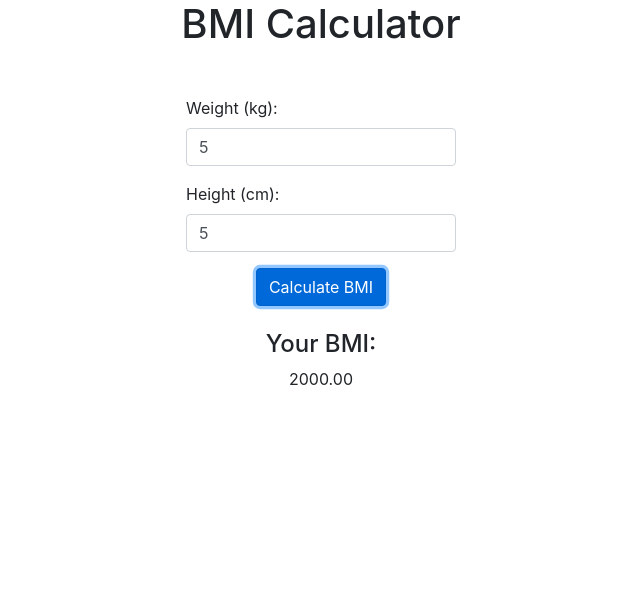
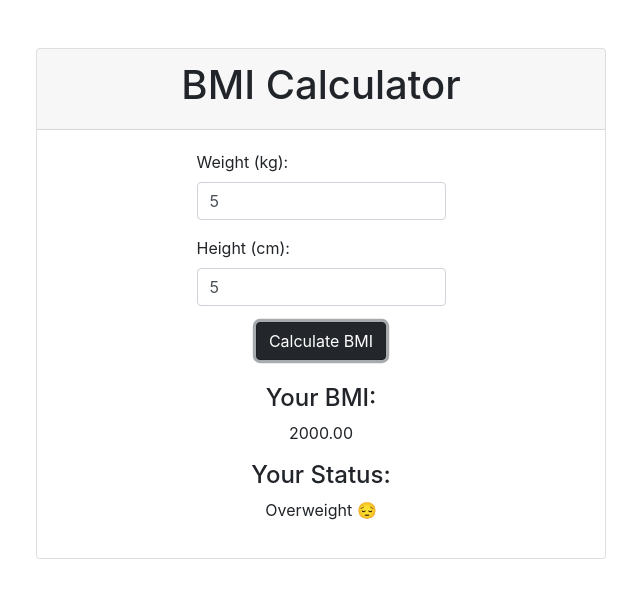
Before and after one commit to LiyabonaMM/Bmi-calculator, a plain HTML site: page index.html in a window 1280 px wide. Both pictures are taken after typing "5", "5" into the empty fields and a click on the button "Calculate BMI". Shown: the whole page, without its empty margins (319-959 px from the left). Drawn offline with nearby package versions, Linux system fonts and the light colour scheme.

Commit message:
Third Commit

```diff
--- a/index.html
+++ b/index.html
@@ -9,8 +9,12 @@
 </head>
 <body>
   <div class="container">
+    <div class="card mt-5">
+      <div class="card-header">
         <h1 class="text-center">BMI Calculator</h1>
-    <div class="row justify-content-center mt-5">
+      </div>
+      <div class="card-body">
+        <div class="row justify-content-center">
           <div class="col-sm-6">
             <div class="form-group">
               <label for="weight">Weight (kg):</label>
@@ -21,11 +25,15 @@
               <input type="number" id="height" class="form-control">
             </div>
             <div class="form-group text-center">
-          <button class="btn btn-primary" onclick="workoutBMI()">Calculate BMI</button>
+              <button class="btn btn-dark" onclick="workoutBMI()">Calculate BMI</button>
             </div>
             <div class="result text-center mt-4">
               <h4>Your BMI:</h4>
               <p id="bmi"></p>
+              <h4>Your Status:</h4>
+              <p id="status"></p>
+            </div>
+          </div>
         </div>
       </div>
     </div>
--- a/script.js
+++ b/script.js
@@ -1,24 +1,25 @@
+
 function workoutBMI() {
-  // Get input values
-  const theWeightInputw = document.getElementById('weight');
+  // Input values
+  const weightInputw = document.getElementById('weight');
   const heightInputh = document.getElementById('height');
-  const weight = parseFloat(theWeightInputw.value);
+  const weight = parseFloat(weightInputw.value);
   const height = parseFloat(heightInputh.value) / 100; // Convert height to meters
 
   // Calculate BMI
   const bmi = weight / (height * height);
 
-  // Display the result
-  const myBmiResults = document.getElementById('bmi');
-  myBmiResults.textContent = bmi.toFixed(2);
-  myBmiResults.parentNode.style.display = 'block';
+  // The results
+  const theBmiResults = document.getElementById('bmi');
+  theBmiResults.textContent = bmi.toFixed(2);
+  theBmiResults.parentNode.style.display = 'block';
 
-  // Check overweight status
-  const theStatusResult = document.getElementById('status');
+  // Checking The overweight status
+  const theStatusResults = document.getElementById('status');
   if (bmi >= 25) {
-    theStatusResult.textContent = 'Overweight';
+    theStatusResults.textContent = 'Overweight 😔';
   } else {
-    theStatusResult.textContent = 'Not overweight';
+    theStatusResults.textContent = 'Not Overweight 😄';
   }
-  theStatusResult.parentNode.style.display = 'block';
+  theStatusResults.parentNode.style.display = 'block';
 }
```
Lines whose indentation alone changed are shown as unchanged.
